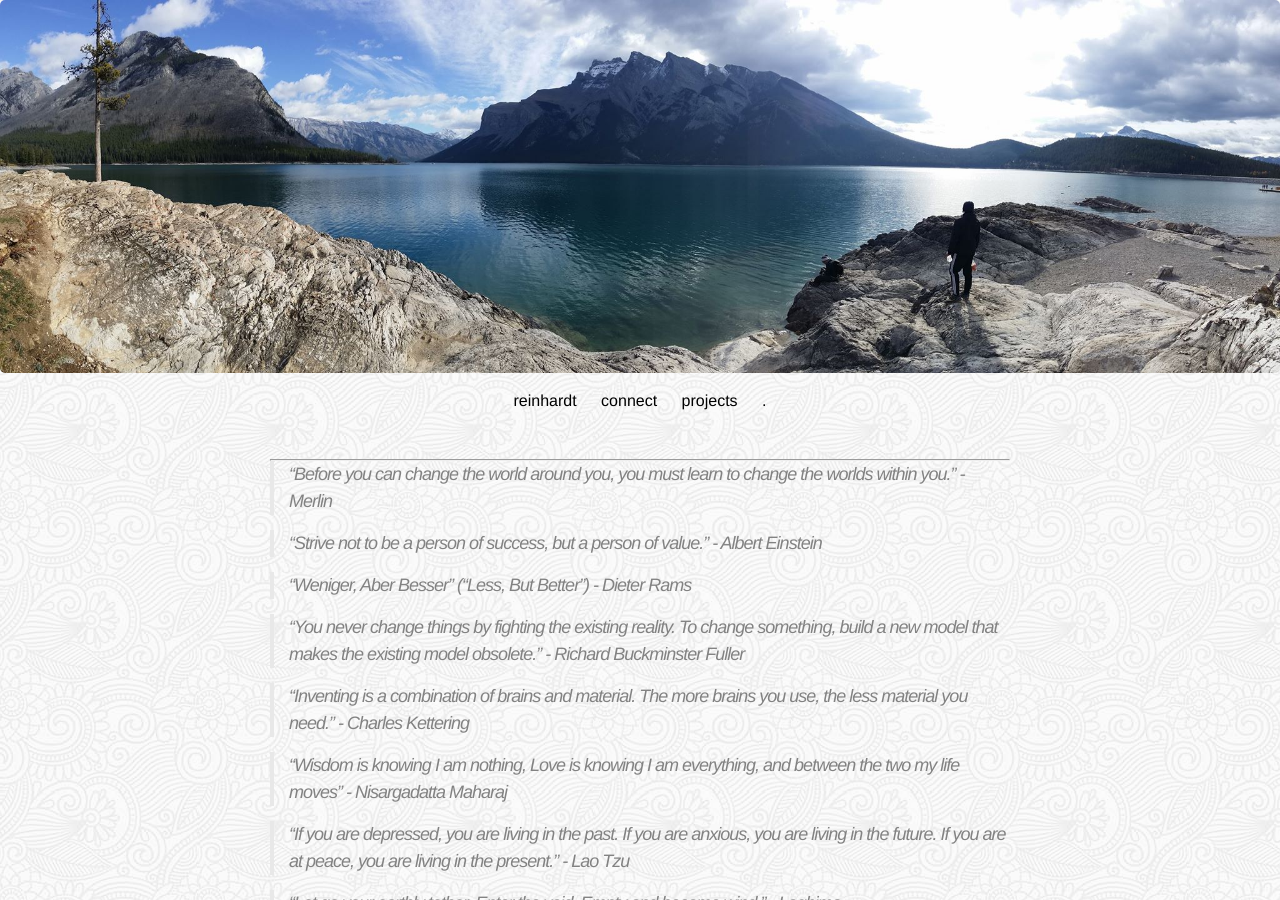
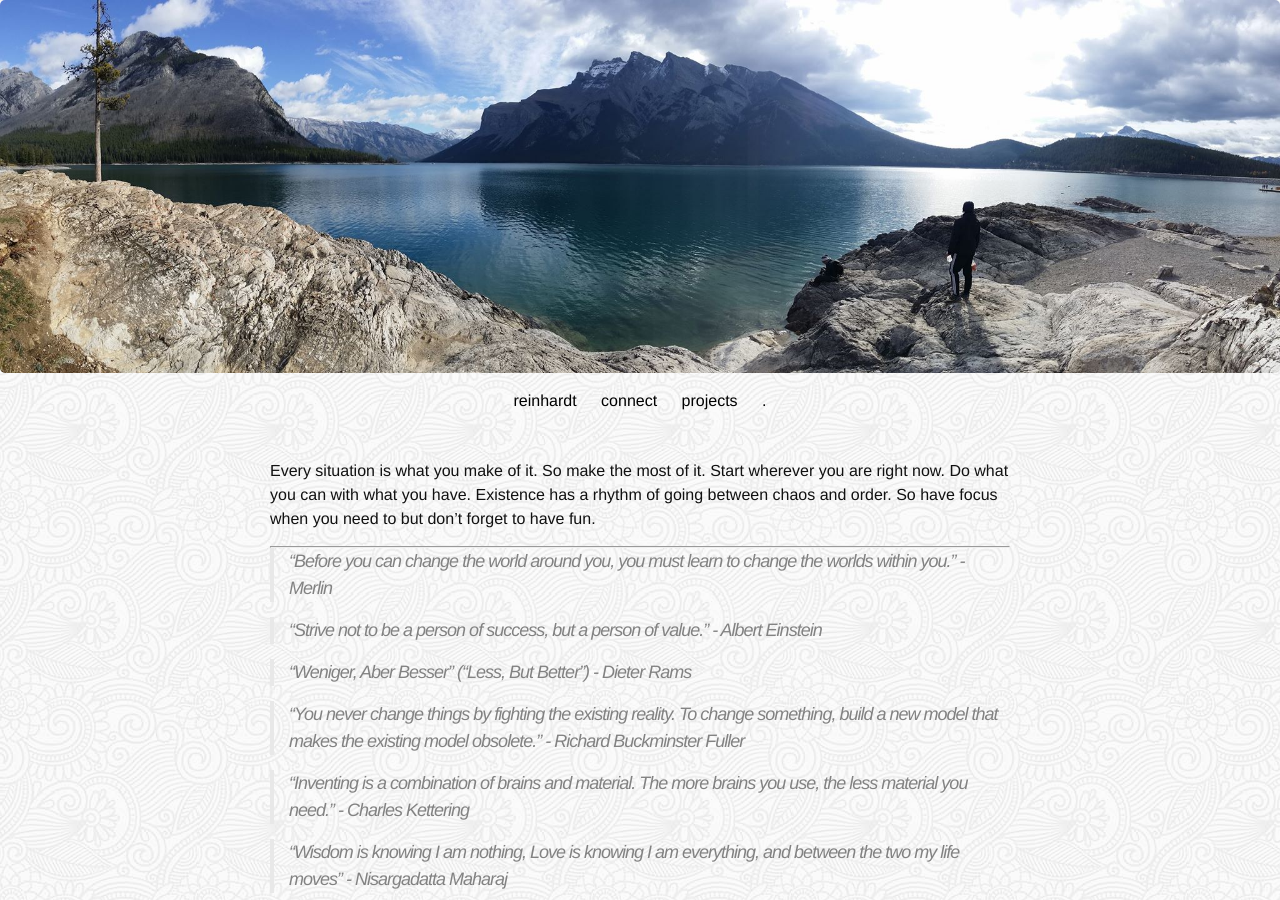
Before and after one commit to reinhardt021/reinhardt021.github.io, a Jekyll site: the page built from x.md, in a window 1280 px wide and 900 px high. Built offline with Jekyll 4.4.1, drawn with Linux system fonts in a browser that asks for light colours.

Commit message:
small text changes

```diff
--- a/index.html
+++ b/index.html
@@ -3,6 +3,9 @@ layout: default
 ---
 
 <div class="home">
+    <!-- <p>
+        Nootropic Nonsense
+    </p> -->
     <hr/>
     <!-- <h1 class="page-heading">POSTS</h1> -->
     <ul class="post-list">
--- a/x.md
+++ b/x.md
@@ -3,6 +3,11 @@ layout: page
 title: .
 permalink: /x/
 ---
+
+Every situation is what you make of it. So make the most of it.
+Start wherever you are right now. Do what you can with what you have.
+Existence has a rhythm of going between chaos and order.
+So have focus when you need to but don't forget to have fun.
 
 ---------
 
```
Also changed, not shown: other parts of x.md (+1 -0 lines).
